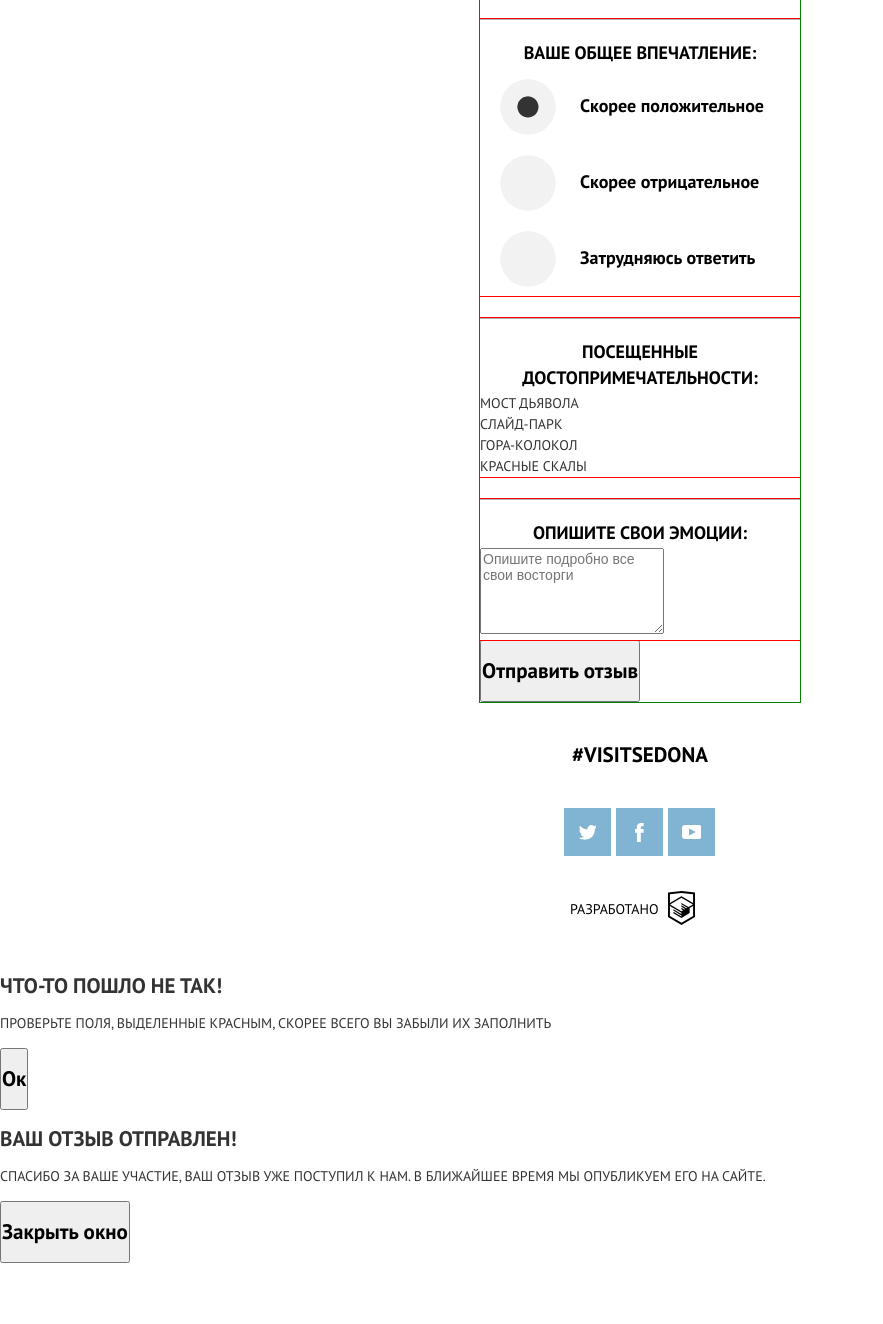
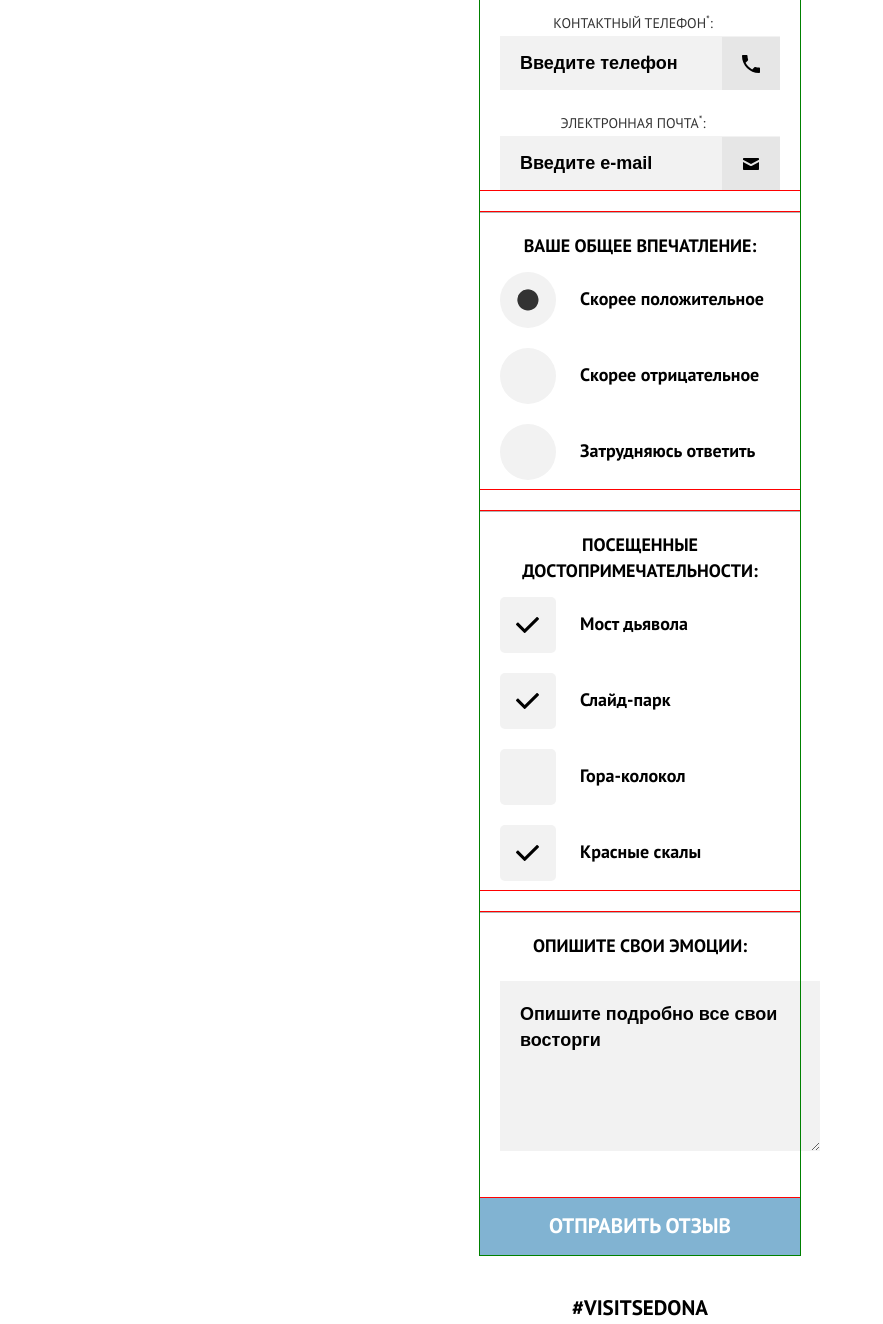
Before and after one commit to eseniaesina/213482-sedona, a plain HTML site: page form.html in a window 1280 px wide. Shown: the part 1029-2353 px from the top of the page, without its empty margins (0-883 px from the left). Before the commit the page ends 2292 px from the top, so only its background shows below. Drawn offline with nearby package versions, Linux system fonts and the light colour scheme; files that its build step writes are made by us from their sources; files whose address does not match are found by name.

Commit message:
разметка и правки

```diff
--- a/form.html
+++ b/form.html
@@ -52,11 +52,11 @@
         </fieldset>
         <fieldset class="form-block">
           <legend class="form-block__title">Контактная информация:</legend>
-          <p class="form-block__field  form-block__field--indent">
+          <p class="form-block__field  form-block__field--phone  form-block__field--indent">
             <label for="form-block-phone">Контактный телефон<sup>*</sup>:</label>
             <input id="form-block-phone" type="text" name="phone" value="" placeholder="Введите телефон" required>
           </p>
-          <p class="form-block__field    form-block__field--indent">
+          <p class="form-block__field  form-block__field--email  form-block__field--indent">
             <label for="form-block-mail">Электронная почта<sup>*</sup>:</label>
             <input id="form-block-mail" type="email" name="mail" placeholder="Введите e-mail" required>
           </p>
@@ -138,7 +138,7 @@
       </div>
       <div class="main-footer__copyright  copyright">
         <b class="copyright__text">Разработано</b>
-        <a class="copyright__link" href="https://htmlacademy.ru/intensive/adaptive"><span class="visually-hidden">HTML Academy</span></a>
+        <a class="copyright__link" href="https://htmlacademy.ru/intensive/adaptive" target="_blank"><span class="visually-hidden">HTML Academy</span></a>
       </div>
     </footer>
     <section class="modal  modal--failure">
--- a/less/blocks/button.less
+++ b/less/blocks/button.less
@@ -1,5 +1,7 @@
 .button {
   display: inline-block;
+  padding: 0;
+  margin: 0;
   font-family: inherit;
   font-size: 21px;
 	line-height: 26px;
--- a/less/blocks/copyright.less
+++ b/less/blocks/copyright.less
@@ -26,3 +26,8 @@
   margin-left: 10px;
   margin-top: -5px;
 }
+
+.copyright__link:hover svg,
+.copyright__link:focus svg {
+  fill: #81b3d2;
+}
--- a/less/blocks/form-block.less
+++ b/less/blocks/form-block.less
@@ -23,13 +23,17 @@
 }
 
 .form-block__field {
+  box-sizing: border-box;
   padding: 0;
   margin: 0;
   margin-top: 20px;
+  padding-left: 20px;
+  padding-right: 20px;
   width: 320px;
   display: flex;
   flex-direction: row;
   justify-content: space-between;
+  align-items: center;
 }
 
 .form-block__field--indent {
@@ -39,6 +43,7 @@
 .form-block__field label {
   padding: 0;
   margin: 0;
+  margin-right: 14px;
   font-family: inherit;
   font-size: 14px;
   line-height: 26px;
@@ -47,9 +52,11 @@
 }
 
 .form-block__field input {
+  width: 100%;
   box-sizing: border-box;
   padding: 0;
   margin: 0;
+  padding: 14px 20px;
   background-color: @form-color;
   font-size: 18px;
   line-height: 26px;
@@ -59,8 +66,58 @@
   flex-grow: 1;
 }
 
-.form-block__field input::-webkit-input-placeholder {
+.form-block__field input::-webkit-input-placeholder,
+.form-block textarea::-webkit-input-placeholder {
   color: @dark-color;
+}
+
+.form-block textarea {
+  color: @dark-color;
+  box-sizing: border-box;
+  padding: 20px 20px;
+  margin: 20px 20px;
+  width: 100%;
+  background-color: @form-color;
+  font-size: 18px;
+  line-height: 26px;
+  font-weight: 700;
+  border: none;
+  margin-bottom: 40px;
+
+}
+
+.form-block__field--phone {
+  position: relative;
+}
+
+.form-block__field--phone::after {
+  content: "";
+  position: absolute;
+  width: 58px;
+  height: 53px;
+  background-color: #e6e6e6;
+  background-image: url("../img/icon-phone.svg");
+  background-repeat: no-repeat;
+  background-position: 50% 50%;
+  bottom: 0;
+  right: 20px;
+}
+
+.form-block__field--email {
+  position: relative;
+}
+
+.form-block__field--email::after {
+  content: "";
+  position: absolute;
+  width: 58px;
+  height: 53px;
+  background-color: #e6e6e6;
+  background-image: url("../img/icon-mail.svg");
+  background-repeat: no-repeat;
+  background-position: 50% 50%;
+  bottom: 0;
+  right: 20px;
 }
 
 .form-block__list {
--- a/less/blocks/knowing-form.less
+++ b/less/blocks/knowing-form.less
@@ -5,3 +5,24 @@
   width: 320px;
   outline: 1px solid green;
 }
+
+.knowing-form__button {
+  background-color: #81b3d2;
+  width: 100%;
+  border: none;
+  color: @fancy-color;
+  font-family: inherit;
+  text-transform: uppercase;
+  outline: none;
+  cursor: pointer;
+}
+
+.knowing-form__button:hover,
+.knowing-form__button:focus {
+  background-color: #669ec0;
+}
+
+.knowing-form__button:active {
+  background-color: #5496bd;
+  color: rgba(255,255,255,0.3);
+}
--- a/less/blocks/logo.less
+++ b/less/blocks/logo.less
@@ -2,3 +2,9 @@
   padding: 0;
   margin: 0;
 }
+
+.logo__image {
+	position: absolute;
+	left: 50%;
+	margin-left: -51px;
+}
--- a/less/blocks/main-header.less
+++ b/less/blocks/main-header.less
@@ -31,17 +31,19 @@
     url("../img/bg-back-mobile@1x.jpg");
   background-repeat: no-repeat;
   background-position:
-    0 bottom,
-    center 57px;
+    center bottom,
+    -225px -175px;
   background-size:
-    100% 34px,
-    auto 389px;
+    cover, auto;
   background-color: @fancy-color;
-  min-height: 160px;
+  min-height: 213px;
   min-width: 320px;
 }
 
 .main-header__logo {
   display: block;
   text-align: center;
+  min-height: 56px;
+  background-color: @fancy-color;
+  position: relative;
 }
--- a/less/blocks/modal.less
+++ b/less/blocks/modal.less
@@ -0,0 +1,64 @@
+.modal {
+  /*position: fixed;*/
+  background-color: @fancy-color;
+  box-shadow: 0 30px 50px rgba(0, 0, 0, 0.7);
+  color: @base-color;
+  z-index: 100;
+  width: 320px;
+  text-align: center;
+  outline: 1px solid orange;
+  left: 50%;
+  /*display: none;*/
+}
+
+.modal__title {
+  padding: 0;
+  margin: 0;
+  font-family: inherit;
+  font-size: 18px;
+  line-height: 26px;
+  font-weight: 700;
+  text-transform: uppercase;
+  color: @dark-color;
+  padding-top: 44px;
+}
+
+.modal__description {
+  font-family: inherit;
+  color: @base-color;
+  font-size: 14px;
+  line-height: 24px;
+  font-weight: 400;
+}
+
+.modal__button {
+  background-color: #81b3d2;
+  width: 180px;
+  border: none;
+  color: @fancy-color;
+  font-family: inherit;
+  text-transform: uppercase;
+  margin-bottom: 35px;
+  outline: none;
+  cursor: pointer;
+}
+
+.modal__button:hover,
+.modal__button:focus {
+  background-color: #669ec0;
+}
+
+.modal__button:active {
+  background-color: #5496bd;
+  color: rgba(255,255,255,0.3);
+}
+
+.modal--failure {
+
+}
+
+.modal--success .modal__button {
+  width: 100%;
+  border: 20px solid @form-color;
+  margin-bottom: 0;
+}
--- a/less/blocks/option-check.less
+++ b/less/blocks/option-check.less
@@ -1,9 +1,68 @@
 .option-check {
-	padding: 0;
-	margin: 0;
-	list-style: none;
+  padding: 0;
+  margin: 0;
+  list-style: none;
 }
 
 .option-check__item input[type="checkbox"] {
-	display: none;
+  display: none;
 }
+
+.option-check__item {
+  padding: 25px 0;
+  margin: 0;
+}
+
+.option-check__item label {
+  position: relative;
+  padding-left: 100px;
+  font-family: inherit;
+  font-size: 18px;
+  line-height: 26px;
+  font-weight: 700;
+  color: @dark-color;
+  text-transform: none;
+  outline: none;
+}
+
+.option-check__item input[type="checkbox"] + label::before {
+  content: "";
+  position: absolute;
+  display: block;
+  padding: 0;
+  margin:0;
+  top: -15px;
+  left: 20px;
+  cursor:pointer;
+  width: 56px;
+  height: 56px;
+  border-radius: 5px;
+  background-color: #f2f2f2;
+}
+
+.option-check__item input[type="checkbox"]:checked + label::before {
+  content: "";
+  position: absolute;
+  display: block;
+  padding: 0;
+  margin:0;
+  vertical-align:top;
+  cursor:pointer;
+  background-image: url("../img/icon-tick.svg");
+  width: 56px;
+  height: 56px;
+  border-radius: 5px;
+  background-color: #f2f2f2;
+  background-repeat: no-repeat;
+  background-position: 50% 50%;
+}
+
+.option-check__item input[type="checkbox"]+ label:hover::before,
+.option-radio__item input[type="checkbox"]:checked + label:hover::before {
+  background-color: #e5e5e5;
+}
+
+.option-check__item input[type="checkbox"]+ label:active::before,
+.option-check__item input[type="checkbox"]:checked + label:active::before {
+  background-color: #d5d5d5;
+}
--- a/less/blocks/option-radio.less
+++ b/less/blocks/option-radio.less
@@ -34,11 +34,10 @@
   top: -15px;
   left: 20px;
   cursor:pointer;
-	background-image: url("../img/radio_off.png");
   width: 56px;
   height: 56px;
-	background-repeat: no-repeat;
-	background-position: 0 0;
+  border-radius: 50%;
+  background-color: #f2f2f2;
 }
 
 .option-radio__item input[type="radio"]:checked + label::before {
@@ -49,9 +48,24 @@
   margin:0;
   vertical-align:top;
   cursor:pointer;
-	background-image: url("../img/radio_on.png");
+  background-image: url("../img/circle.png");
   width: 56px;
   height: 56px;
+  border-radius: 50%;
+  background-color: #f2f2f2;
   background-repeat: no-repeat;
-	background-position: 0 0;
+  background-position: 50% 50%;
 }
+
+.option-radio__item input[type="radio"]+ label:hover::before,
+.option-radio__item input[type="radio"]:checked + label:hover::before {
+  background-color: #e5e5e5;
+}
+
+.option-radio__item input[type="radio"]+ label:active::before,
+.option-radio__item input[type="radio"]:checked + label:active::before {
+  background-color: #d5d5d5;
+  background-image: url("../img/circle.png");
+  background-repeat: no-repeat;
+  background-position: 50% 50%;
+}
--- a/less/blocks/social.less
+++ b/less/blocks/social.less
@@ -32,3 +32,16 @@
   height: 48px;
   width: 47px;
 }
+
+.social__link:hover,
+.social__link:focus {
+  background-color: #669ec0;
+}
+
+.social__link:active {
+  background-color: #5496bd;
+}
+
+.social__link:active svg {
+  opacity: 0.3;
+}
--- a/less/style.less
+++ b/less/style.less
@@ -24,3 +24,4 @@
 @import 'blocks/main-footer.less';
 @import 'blocks/social.less';
 @import 'blocks/copyright.less';
+@import 'blocks/modal.less';
```
Also changed, not shown: img/circle.png (added), img/эк.jpg (added), img/эко.jpg (added). Lines whose indentation alone changed are shown as unchanged.
